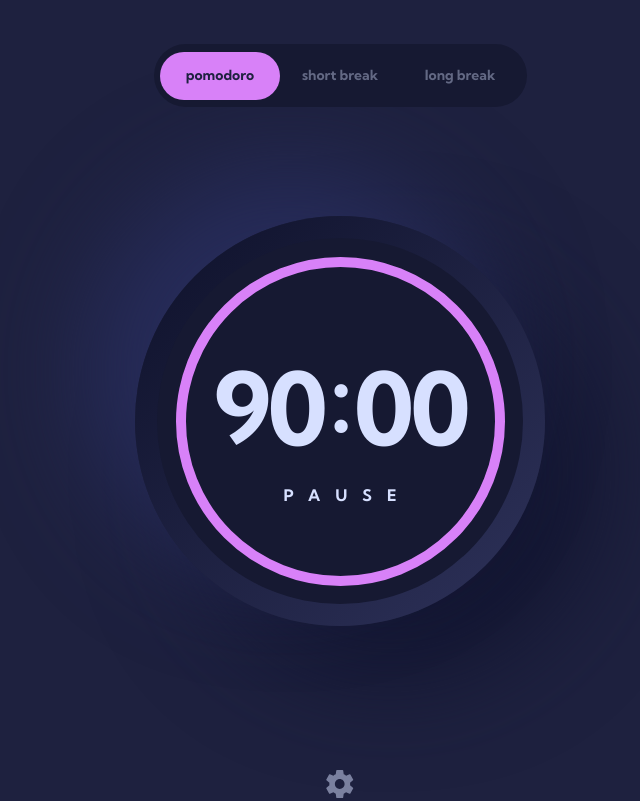
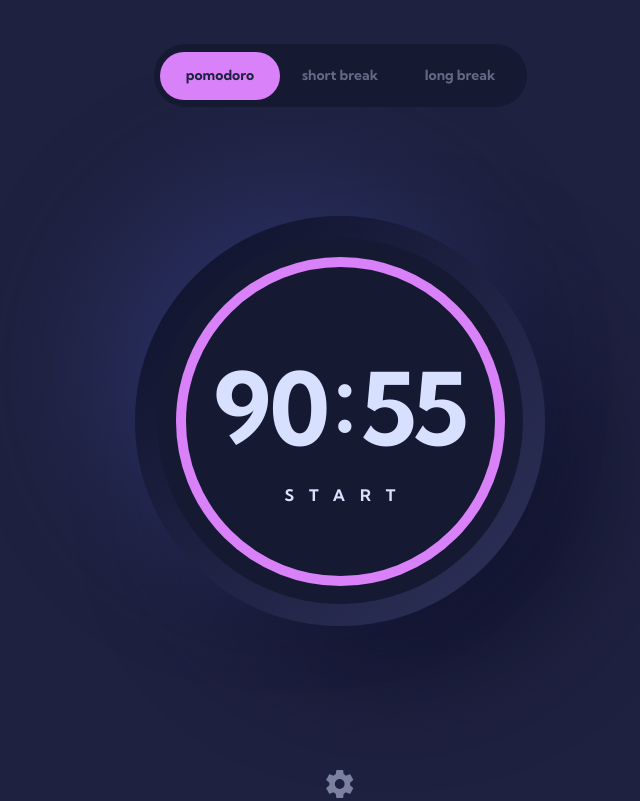
Before and after one commit to ZZ83/pomodoro-app, a website with bundled scripts: page index.html in a window 1280 px wide. Shown: the part 121-922 px from the top of the page, without its empty margins (300-940 px from the left). Built offline with nearby package versions, Linux system fonts and the light colour scheme.

Commit message:
Fix timer/colon spacing when changing to roboto slab

```diff
--- a/index.html
+++ b/index.html
@@ -34,8 +34,8 @@
 					</div>
 					<!-- TIMER -->
 					<div class="timer">
-						<h1 class="timer__time"><span class="timer__align">90</span><span class="timer__colon">:</span><span class="timer__align">00</span></h1>
-						<button class="timer__btn"><h3>pause</h3></button>
+						<h1 class="timer__time"><span class="timer__align time__min">90</span><span class="timer__colon">:</span><span class="timer__align time__sec">00</span></h1>
+						<button class="timer__btn"><h3>start</h3></button>
 					</div>
 				</div>
 			</section>
--- a/js/scripts.js
+++ b/js/scripts.js
@@ -117,17 +117,25 @@ const buttons = [...document.querySelectorAll(".btn-wrapper")];
 const fontButtons  = buttons.splice(0, 3);
 const colorButtons = buttons.splice(-3);
 
+const colon = document.querySelector(".timer__colon");
+
 fontButtons.forEach(element => {
     element.addEventListener("click", () => {
         if( element.firstElementChild.classList.contains("btn--kumbh") ) {
             font = "var(--font-family-kumbh-sans)";
             removeClassFromListC(fontButtons, "btn--active")
             addClassTo(element.firstElementChild, "btn--active")
+
+            colon.style.marginTop = 0;
+            body.style.setProperty('--font-spacing', "-3px");
         }
         if( element.firstElementChild.classList.contains("btn--roboto") ) {
             font = " var(--font-family-roboto-slab)";
             removeClassFromListC(fontButtons, "btn--active")
             addClassTo(element.firstElementChild, "btn--active")
+
+            colon.style.marginTop = "4px";
+            body.style.setProperty('--font-spacing', 0);
         }
         if( element.firstElementChild.classList.contains("btn--space") ) {
             font = "var(--font-family-space-mono)";
@@ -236,9 +244,6 @@ applyButton.addEventListener("click", () => {
     body.style.setProperty('--theme', color);
     body.style.setProperty('--font-family-primary', font);
     hideOverlay();
-
-
-
     // Take pomodoro value and convert it into a minute display
 
 
@@ -247,11 +252,34 @@ applyButton.addEventListener("click", () => {
 
 })
 
-let minute = 60;
 
 
+let seconds = 59;
+let minutes = 90;
 
-// setInterval(function() {
-//     minute --;
-//     console.log(minute);
-// }, 1000);
+const min         = document.querySelector(".time__min");
+const sec         = document.querySelector(".time__sec");
+const timerButton = document.querySelector(".timer__btn");
+
+const myInterval = setInterval(function() {
+    if (seconds < 10) {
+        seconds = "0" + seconds;
+    }
+    if (minutes < 10) {
+        minutes = "0" + minutes;
+    }
+    min.innerHTML = minutes.toString();
+    sec.innerHTML = seconds.toString();
+    minutes = parseFloat(minutes);
+    if (seconds === "00" && minutes == "00" ) {
+        timerButton.firstElementChild.innerHTML = "RESTART";
+
+        clearInterval(myInterval);
+
+    }
+    if (seconds === "00") {
+        seconds = 59;
+        minutes --;
+    }
+    seconds --;
+}, 1000);
--- a/sass/abstracts/variables.scss
+++ b/sass/abstracts/variables.scss
@@ -12,7 +12,7 @@
     --font-weight--bold     : 700;
 
     // Font Spacing
-    --font-spacing: -4px;
+    --font-spacing: -2px;
 
     // Descriptive Base Colors
     --white       : #FFFFFF;
--- a/sass/components/timer.scss
+++ b/sass/components/timer.scss
@@ -18,6 +18,6 @@
         align-self: flex-end;
     }
     &__colon {
-        padding: 0 rem(5px);
+        margin: 0 rem(5px);
     }
 }
```
Also changed, not shown: css/min-styles.css, css/styles.css, 1 other file.
